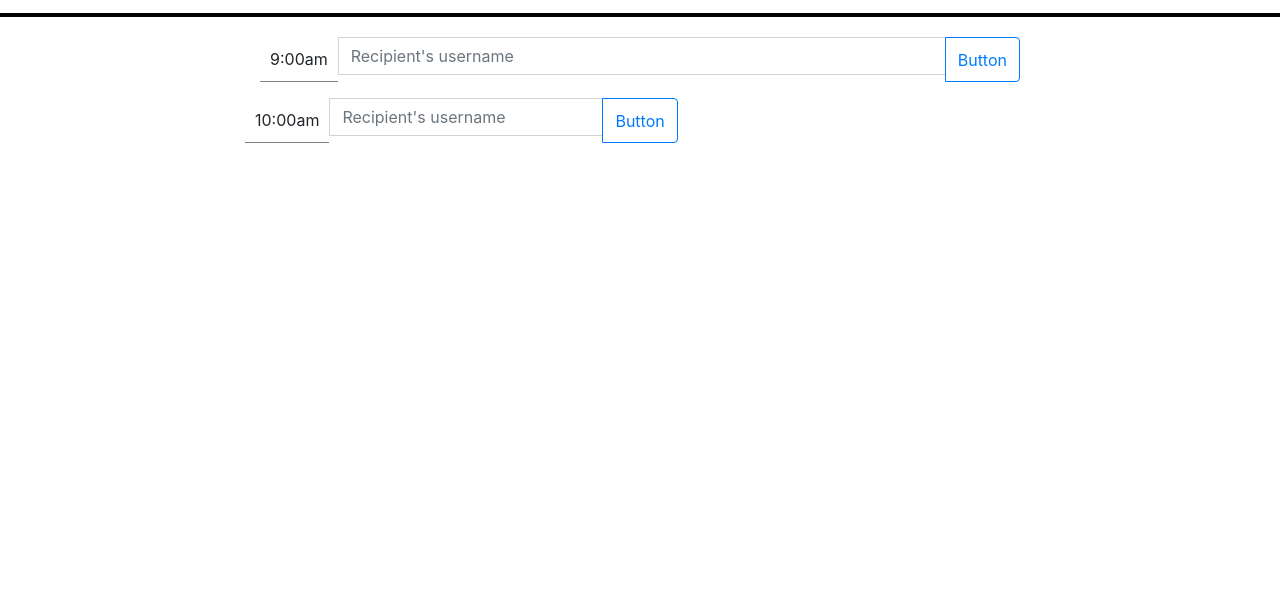
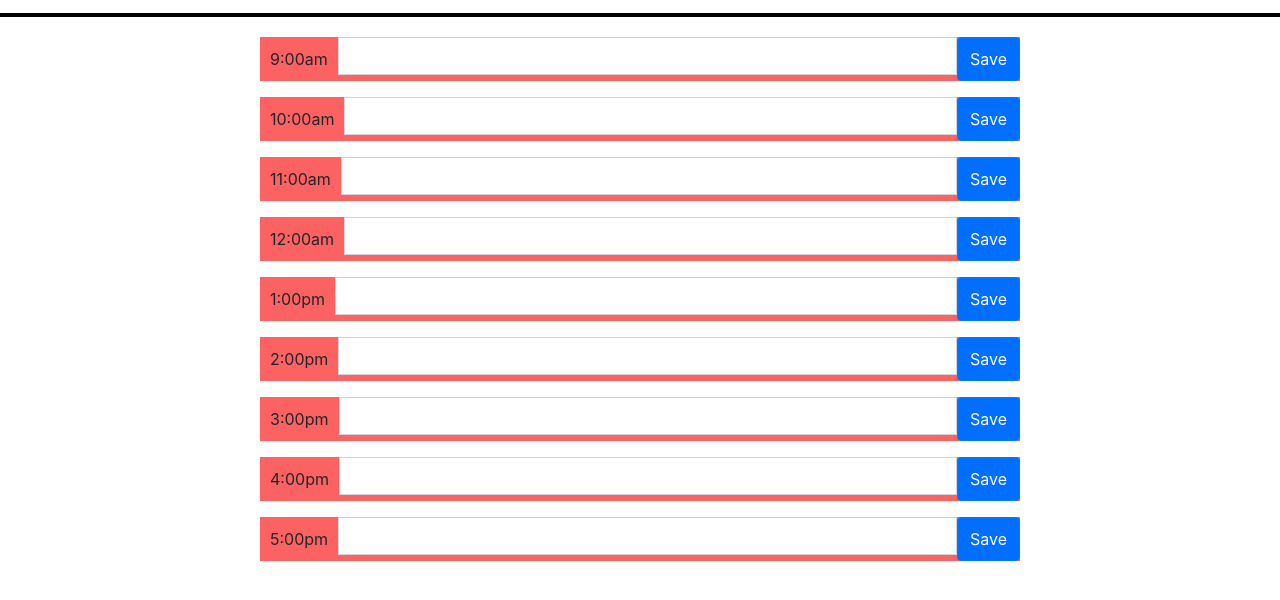
Before and after one commit to MuhammedEkinci/online-planner, a plain HTML site: page index.html in a window 1280 px wide. Shown: the part 176-776 px from the top of the page. Drawn offline with nearby package versions, Linux system fonts and the light colour scheme.

Commit message:
added working save button and working scheduler

```diff
--- a/index.html
+++ b/index.html
@@ -26,23 +26,92 @@
         <div class="schedule-container container-fluid">
             <div class="row">
                 <div class="col-lg-12">
-                    <div class="input-group mb-3">
+                    <div class="input-group mb-3" id="hour-9">
                         <span class="time">9:00am</span>
-                        <input type="text" class="form-control" placeholder="Recipient's username" aria-label="Recipient's username" aria-describedby="button-addon2">
-                        <div class="input-group-append">
-                          <button class="save-btn btn btn-outline-primary" type="button" id="button-addon2">Button</button>
+                        <input type="text" class="plans form-control" placeholder="" aria-label="Recipient's username" aria-describedby="button-addon2">
+                        <button class="save-btn btn btn-outline-primary" type="button" id="button-addon2">Save</button>
+                    </div>
+                </div>
+            </div>
+
+
+            <div class="row">
+                <div class="col-lg-12">
+                    <div class="input-group mb-3" id="hour-10">
+                        <span class="time">10:00am</span>
+                        <input type="text" class="plans form-control" placeholder="" aria-label="Recipient's username" aria-describedby="button-addon2">
+                        <button class="save-btn btn btn-outline-primary" type="button" id="button-addon2">Save</button>
                     </div>
                 </div>
             </div>
 
             <div class="row">
                 <div class="col-lg-12">
-                        <div class="input-group mb-3">
-                            <span class="time">10:00am</span>
-                            <input type="text" class="form-control" placeholder="Recipient's username" aria-label="Recipient's username" aria-describedby="button-addon2">
-                            <div class="input-group-append">
-                              <button class="save-btn btn btn-outline-primary" type="button" id="button-addon2">Button</button>
+                    <div class="input-group mb-3" id="hour-11">
+                        <span class="time">11:00am</span>
+                        <input type="text" class="plans form-control" placeholder="" aria-label="Recipient's username" aria-describedby="button-addon2">
+                        <button class="save-btn btn btn-outline-primary" type="button" id="button-addon2">Save</button>
                     </div>
+                </div>
+            </div>
+
+
+            <div class="row">
+                <div class="col-lg-12">
+                    <div class="input-group mb-3" id="hour-12">
+                        <span class="time">12:00am</span>
+                        <input type="text" class="plans form-control" placeholder="" aria-label="Recipient's username" aria-describedby="button-addon2">
+                        <button class="save-btn btn btn-outline-primary" type="button" id="button-addon2">Save</button>
+                    </div>
+                </div>
+            </div>
+
+            <div class="row">
+                <div class="col-lg-12">
+                    <div class="input-group mb-3" id="hour-13">
+                        <span class="time">1:00pm</span>
+                        <input type="text" class="plans form-control" placeholder="" aria-label="Recipient's username" aria-describedby="button-addon2">
+                        <button class="save-btn btn btn-outline-primary" type="button" id="button-addon2">Save</button>
+                    </div>
+                </div>
+            </div>
+
+            <div class="row">
+                <div class="col-lg-12">
+                    <div class="input-group mb-3" id="hour-14">
+                        <span class="time">2:00pm</span>
+                        <input type="text" class="plans form-control" placeholder="" aria-label="Recipient's username" aria-describedby="button-addon2">
+                        <button class="save-btn btn btn-outline-primary" type="button" id="button-addon2">Save</button>
+                    </div>
+                </div>
+            </div>
+
+            <div class="row">
+                <div class="col-lg-12">
+                    <div class="input-group mb-3" id="hour-15">
+                        <span class="time">3:00pm</span>
+                        <input type="text" class="plans form-control" placeholder="" aria-label="Recipient's username" aria-describedby="button-addon2">
+                        <button class="save-btn btn btn-outline-primary" type="button" id="button-addon2">Save</button>
+                    </div>
+                </div>
+            </div>
+
+            <div class="row">
+                <div class="col-lg-12">
+                    <div class="input-group mb-3" id="hour-16">
+                        <span class="time">4:00pm</span>
+                        <input type="text" class="plans form-control" placeholder="" aria-label="Recipient's username" aria-describedby="button-addon2">
+                        <button class="save-btn btn btn-outline-primary" type="button" id="button-addon2">Save</button>
+                    </div>
+                </div>
+            </div>
+
+            <div class="row">
+                <div class="col-lg-12">
+                    <div class="input-group mb-3" id="hour-17">
+                        <span class="time">5:00pm</span>
+                        <input type="text" class="plans form-control" placeholder="" aria-label="Recipient's username" aria-describedby="button-addon2">
+                        <button class="save-btn btn btn-outline-primary" type="button" id="button-addon2">Save</button>
                     </div>
                 </div>
             </div>
@@ -51,14 +120,12 @@
         </div>
 
 
-
-
-        <!--javascript link-->
-        <script src="javascript.js"></script>
-
         <!--bootstrap link-->
         <script src="https://code.jquery.com/jquery-3.5.1.slim.min.js" integrity="sha384-DfXdz2htPH0lsSSs5nCTpuj/zy4C+OGpamoFVy38MVBnE+IbbVYUew+OrCXaRkfj" crossorigin="anonymous"></script>
 <script src="https://cdn.jsdelivr.net/npm/popper.js@1.16.0/dist/umd/popper.min.js" integrity="sha384-Q6E9RHvbIyZFJoft+2mJbHaEWldlvI9IOYy5n3zV9zzTtmI3UksdQRVvoxMfooAo" crossorigin="anonymous"></script>
 <script src="https://stackpath.bootstrapcdn.com/bootstrap/4.5.0/js/bootstrap.min.js" integrity="sha384-OgVRvuATP1z7JjHLkuOU7Xw704+h835Lr+6QL9UvYjZE3Ipu6Tp75j7Bh/kR0JKI" crossorigin="anonymous"></script>
+
+        <!--javascript link-->
+        <script src="javascript.js"></script>
     </body>
 </html>
--- a/javascript.js
+++ b/javascript.js
@@ -1,3 +1,20 @@
+
+$(".save-btn").on('click', function() {
+    //value of text input
+    let value = $(this).siblings(".plans").val();
+    console.log(value);
+
+    //GOES TO PARENT DIV AND GETS ITS ID
+    let time = $(this).parent().attr("id");
+    console.log(time);
+
+    //SAVES THE TIME AND SETS KEY AS VALUE IN LOCAL STORAGE
+    localStorage.setItem(time, value);
+});
+
+
+
+
 //----------current date------------//
 
 let output = document.querySelector('span');
@@ -21,6 +38,7 @@ function rendorTime() {
 
     var currentTime = new Date();
     var hours = currentTime.getHours();
+    console.log(hours);
     var minutes = currentTime.getMinutes();
     var seconds = currentTime.getSeconds();
 
@@ -49,8 +67,52 @@ function rendorTime() {
 
 
     setTimeout("rendorTime()", 1000);
+
+    //changes color if the time is past, present or future
+    function changeColor() {
+        $(".input-group").each(function() {
+            let calendar_hour = parseInt($(this).attr("id").split("-")[1]);
+            console.log(calendar_hour);
+
+            if(calendar_hour < hours) {
+                $(this).addClass("past");
+            }
+            else if(calendar_hour === hours) {
+                $(this).addClass("present");
+            }
+            else {
+                $(this).addClass("future");
+            }
+        });
+    }
+
+    changeColor();
 }
 
 rendorTime();
+//----------current time end---------------//
 
-//----------current time end---------------//
+
+//Puts whatever is in the local storage and displays it in the coressponding textbox
+$("#hour-9 .plans").val(localStorage.getItem("hour-9"));
+
+$("#hour-10 .plans").val(localStorage.getItem("hour-10"));
+
+$("#hour-11 .plans").val(localStorage.getItem("hour-11"));
+
+$("#hour-12 .plans").val(localStorage.getItem("hour-12"));
+
+//1:00pm
+$("#hour-13 .plans").val(localStorage.getItem("hour-13"));
+
+//2:00pm
+$("#hour-14 .plans").val(localStorage.getItem("hour-14"));
+
+//3:00pm
+$("#hour-15 .plans").val(localStorage.getItem("hour-15"));
+
+//4:00pm
+$("#hour-16 .plans").val(localStorage.getItem("hour-16"));
+
+//5:00pm
+$("#hour-17 .plans").val(localStorage.getItem("hour-17"));
--- a/style.css
+++ b/style.css
@@ -24,7 +24,23 @@ h1 {
     padding: 20px;
 }
 
+.save-btn {
+    background-color: rgb(0, 110, 255);
+    color: white;
+}
+
 .time {
     padding: 10px;
-    border-bottom: solid 1px grey;
 }
+
+.past {
+    background-color: rgb(253, 98, 98);
+}
+
+.future {
+    background-color: rgb(66, 184, 66);
+}
+
+.present {
+    background-color: rgb(156, 156, 156);
+}
```
Lines whose indentation alone changed are shown as unchanged.
